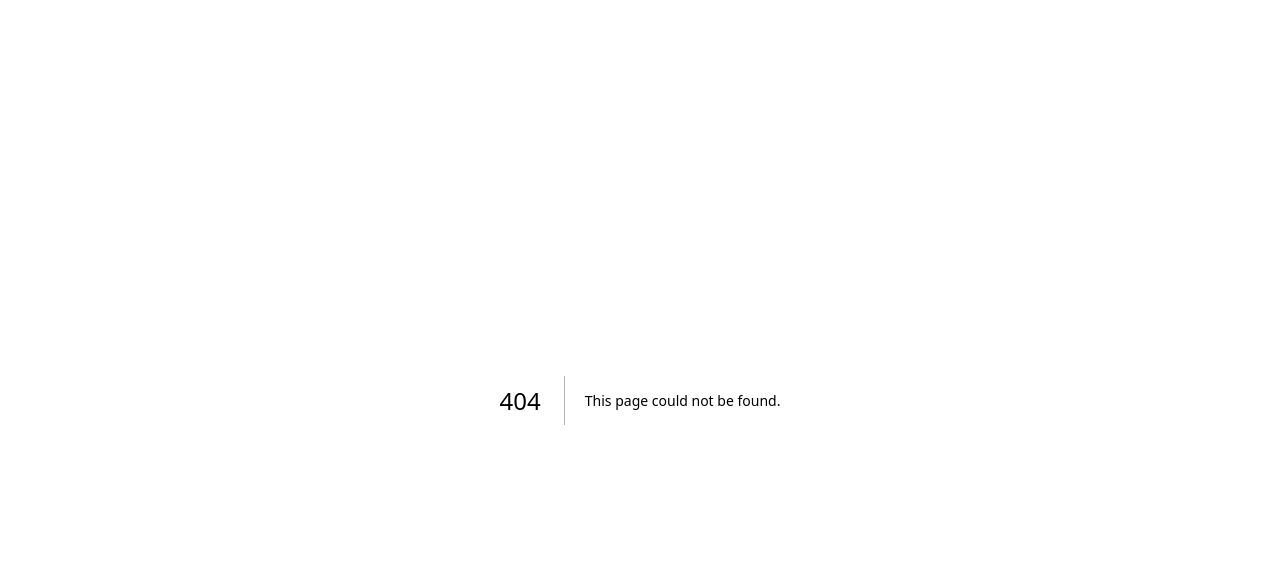
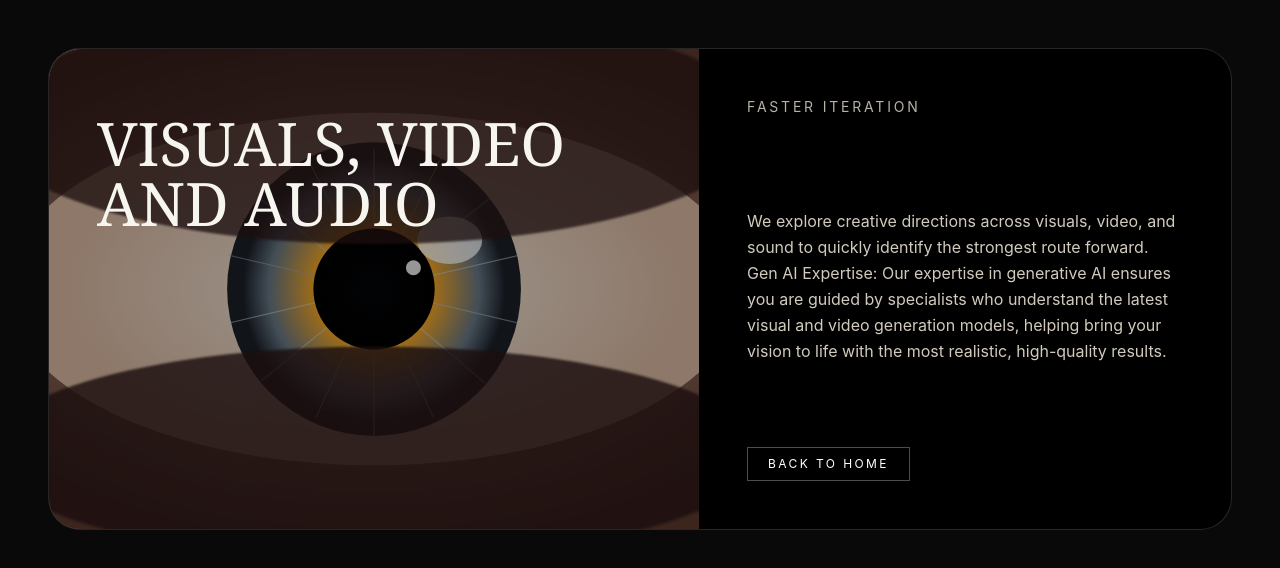
Before and after one commit to bulandun/CreateXDM, a Next.js app: page /visuals-video-audio in a window 1280 px wide. Before the commit this address had no page. Shown: the top 568 px of the page. Built offline with nearby package versions, Linux system fonts and the light colour scheme.

Commit message:
Add Visuals, Video and audio case study page

```diff
--- a/app/page.tsx
+++ b/app/page.tsx
@@ -1,4 +1,5 @@
 import { Reveal } from "@/components/reveal";
+import Link from "next/link";
 
 const services = [
   {
@@ -27,7 +28,8 @@ const featuredWork = [
       "We explore creative directions across visuals, video, and sound to quickly identify the strongest route forward. Gen AI Expertise: Our expertise in generative AI ensures you are guided by specialists who understand the latest visual and video generation models, helping bring your vision to life with the most realistic, high-quality results.",
     tone: "from-[#d9d4cd] via-[#6d685f] to-[#101010]",
     mediaSrc: "/images/images-video-audio-eye.svg",
-    mediaAlt: "Macro iris close-up"
+    mediaAlt: "Macro iris close-up",
+    href: "/visuals-video-audio"
   },
   {
     title: "CREATIVE SUPPLY CHAIN",
@@ -168,9 +170,18 @@ export default function HomePage() {
                 <div className="flex flex-col justify-between p-8 md:p-12">
                   <p className="text-sm uppercase tracking-[0.2em] text-[#b8b2a7]">{project.stat}</p>
                   <p className="mt-8 max-w-md text-base leading-relaxed text-[#d2cbbd]">{project.summary}</p>
-                  <button className="mt-6 w-fit border border-white/30 px-5 py-2 text-xs uppercase tracking-[0.2em] text-white transition group-hover:bg-white group-hover:text-black">
-                    View case study
-                  </button>
+                  {project.href ? (
+                    <Link
+                      href={project.href}
+                      className="mt-6 w-fit border border-white/30 px-5 py-2 text-xs uppercase tracking-[0.2em] text-white transition group-hover:bg-white group-hover:text-black"
+                    >
+                      View case study
+                    </Link>
+                  ) : (
+                    <button className="mt-6 w-fit border border-white/30 px-5 py-2 text-xs uppercase tracking-[0.2em] text-white transition group-hover:bg-white group-hover:text-black">
+                      View case study
+                    </button>
+                  )}
                 </div>
               </article>
             </Reveal>
--- /dev/null
+++ b/app/visuals-video-audio/page.tsx
@@ -0,0 +1,37 @@
+import Link from "next/link";
+
+export default function VisualsVideoAudioPage() {
+  return (
+    <main className="mx-auto w-full max-w-[1500px] px-6 py-12 md:px-12">
+      <section className="grid overflow-hidden rounded-[2rem] border border-white/15 bg-black lg:grid-cols-[1.1fr_0.9fr]">
+        <div className="relative min-h-[24rem] bg-gradient-to-br from-[#d9d4cd] via-[#6d685f] to-[#101010] p-8 md:min-h-[30rem] md:p-12">
+          <img
+            src="/images/images-video-audio-eye.svg"
+            alt="Macro iris close-up"
+            className="absolute inset-0 h-full w-full object-cover"
+          />
+          <div className="absolute inset-0 bg-black/35" />
+          <h1 className="relative mt-4 max-w-xl font-serif text-4xl uppercase leading-[0.9] text-[#f7f5ef] md:text-6xl">
+            Visuals, Video and audio
+          </h1>
+        </div>
+
+        <div className="flex flex-col justify-between p-8 md:p-12">
+          <p className="text-sm uppercase tracking-[0.2em] text-[#b8b2a7]">Faster iteration</p>
+          <p className="mt-8 max-w-md text-base leading-relaxed text-[#d2cbbd]">
+            We explore creative directions across visuals, video, and sound to quickly identify the strongest route
+            forward. Gen AI Expertise: Our expertise in generative AI ensures you are guided by specialists who
+            understand the latest visual and video generation models, helping bring your vision to life with the most
+            realistic, high-quality results.
+          </p>
+          <Link
+            href="/"
+            className="mt-6 w-fit border border-white/30 px-5 py-2 text-xs uppercase tracking-[0.2em] text-white transition hover:bg-white hover:text-black"
+          >
+            Back to home
+          </Link>
+        </div>
+      </section>
+    </main>
+  );
+}
```
